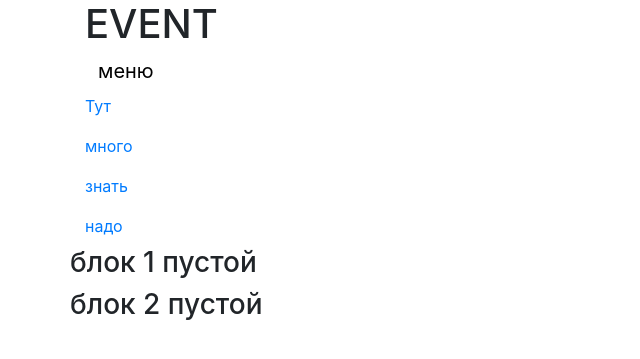
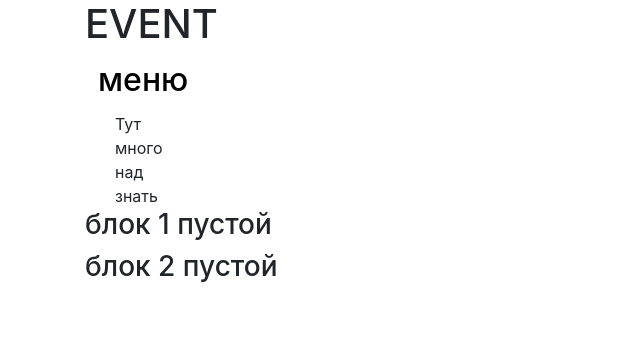
Before and after one commit to banana-tiger/event_tracking_project, a Flask app: page / in a window 1280 px wide. Shown: the top 359 px of the page, without its empty margins (0-640 px from the left). Run offline with Flask 2, Linux system fonts and the light colour scheme; some libraries are stand-ins or nearby versions.

Commit message:
Добавлены контейнеры вместо других классов

```diff
--- a/templates/start_page.html
+++ b/templates/start_page.html
@@ -11,31 +11,38 @@
         <title>{{ page_title }}</title>
     </head>
     <body>
+      <div class="container">
+        <h1>{{ page_title }}</h1>
+        </div>
         <div class="container">
-        <h1>{{ page_title }}</h1>
-        <nav class="navbar-collapse">
+          <nav class="navbar-collapse">
             <button class="navbar-toggler" type="button" data-toggle="collapse" data-target="#navbarsExample01" aria-controls="navbarsExample01" aria-expanded="true" aria-label="Toggle navigation">
-              меню
+              <h2>меню</h2>
             </button>
             <div class="navbar-collapse collapse show" id="navbarsExample01">
               <ul class="navbar-nav mr-auto">
-                <li class="nav-item active">
-                  <a class="nav-link" href="#">Тут</a>
+                <li class="container">
+                  <div class="container">Тут</div>
                 </li>
-                <li class="nav-item">
-                  <a class="nav-link" href="#">много</a>
+                <li class="container">
+                  <div class="container">много</div>
                 </li>
-                <li class="nav-item">
-                  <a class="nav-link" href="#">знать</a>
+                <li class="container">
+                  <div class="container">над</div>
                 </li>
-                <li class="nav-item">
-                  <a class="nav-link" href="#">надо</a>
+                <li class="container">
+                  <div class="container">знать</div>
                 </li>
               </ul>
             </div>
           </nav>
-        <div class="row"><h3>блок 1 пустой</h3></div>
-        <div class="row"><h3>блок 2 пустой</h3></div>
+        </div>
+        <div class="container">
+        <h3>блок 1 пустой</h3>
+        </div>
+        <div class="container">
+        <h3>блок 2 пустой</h3>
+        </div>
         </div>
     <!-- Optional JavaScript -->
     <!-- jQuery first, then Popper.js, then Bootstrap JS -->
```
